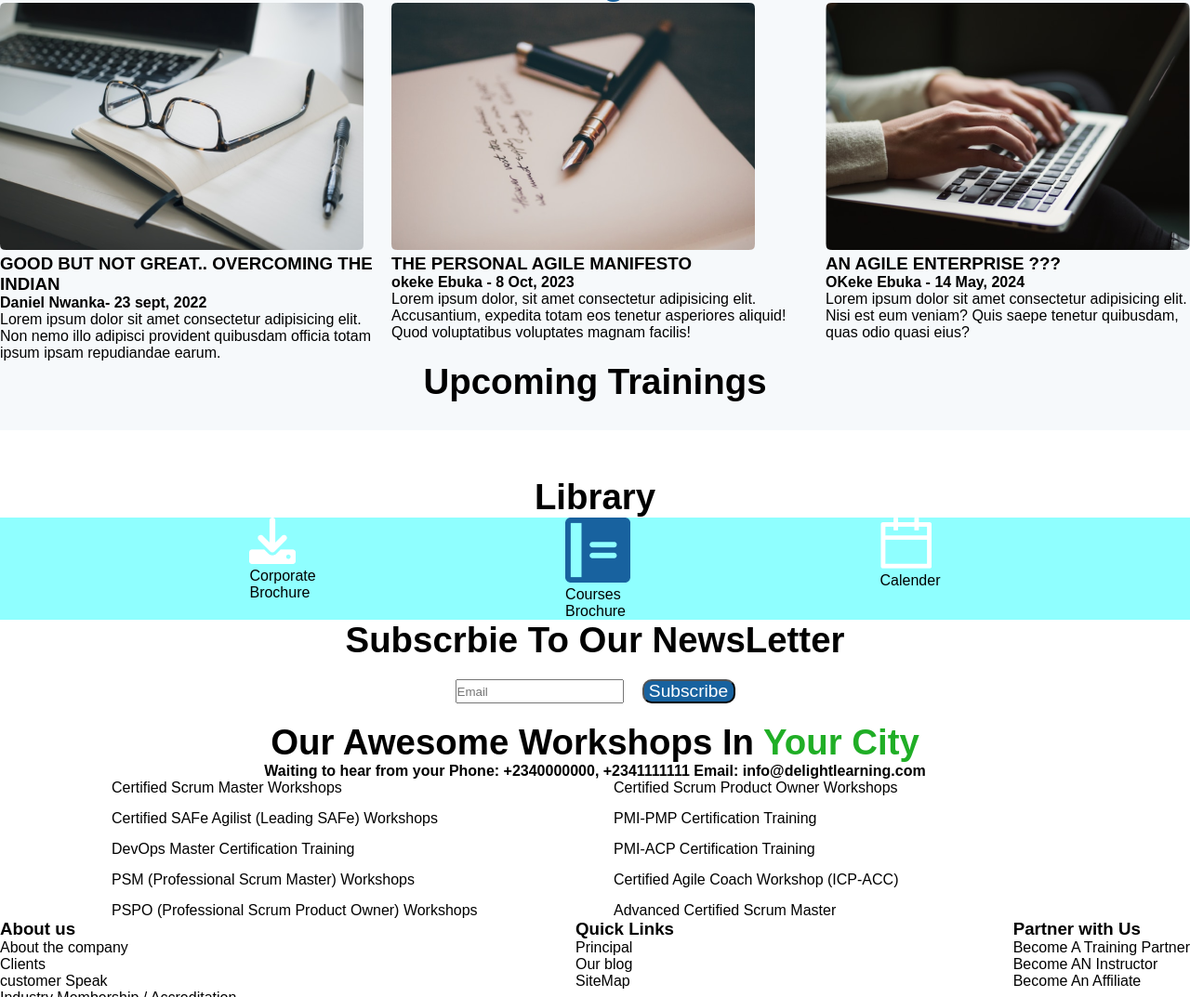
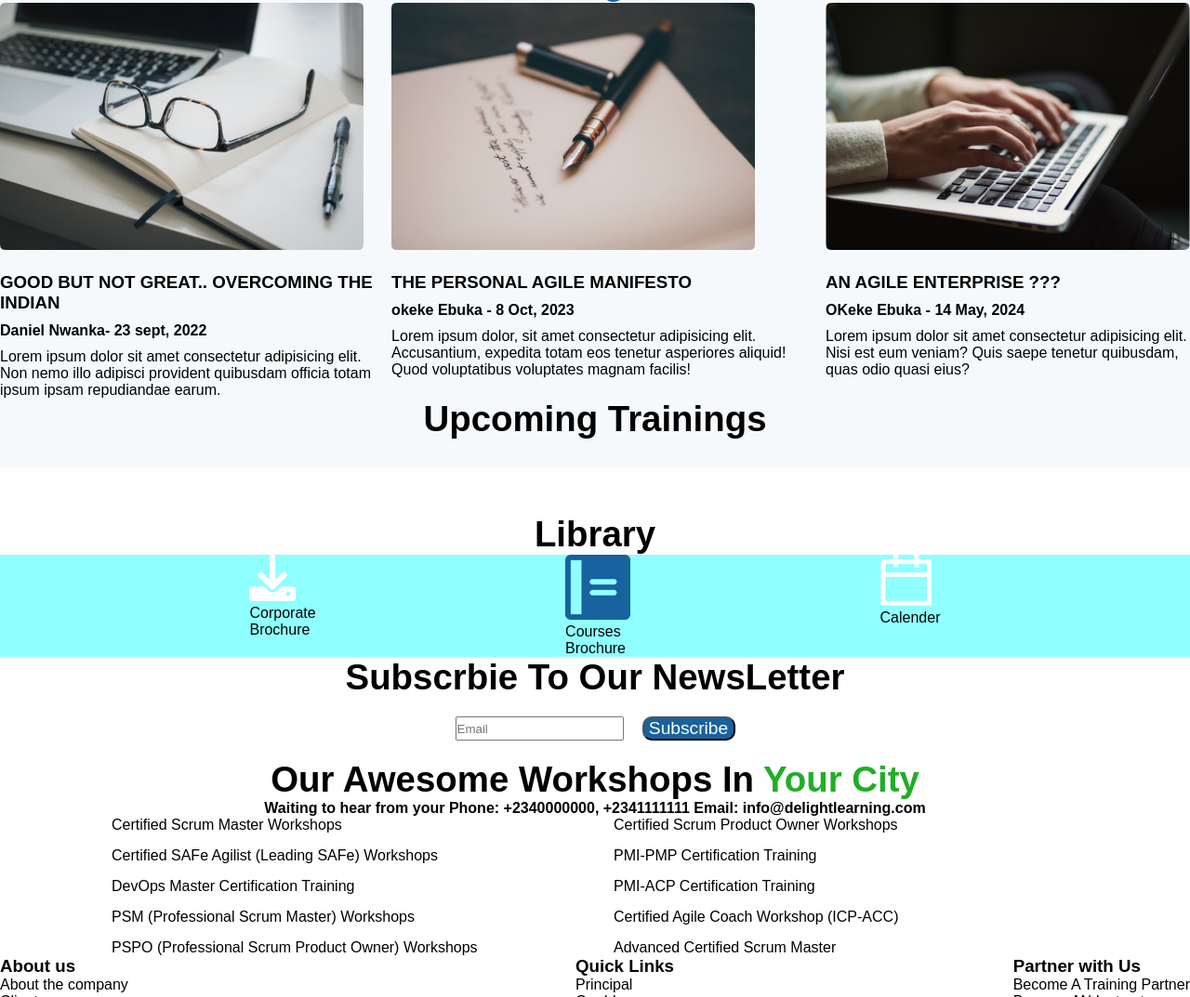
Before and after one commit to Kkebuka/Delight-learn, a plain HTML site: page index.html in a window 1280 px wide. Shown: the part 2203-3276 px from the top of the page at 93% size. Drawn offline with Linux system fonts and the light colour scheme.

Commit message:
add new styles

```diff
--- a/styles.css
+++ b/styles.css
@@ -249,6 +249,13 @@ h2{
 .inblog{
     text-align: left;
 }
+.inblog > h3{
+    margin-top: 20px;
+    margin-bottom: 10px;
+}
+.inblog > h4{
+    margin-bottom: 10px;
+}
 .upcoming > h2{
     color: black;
 }
```
